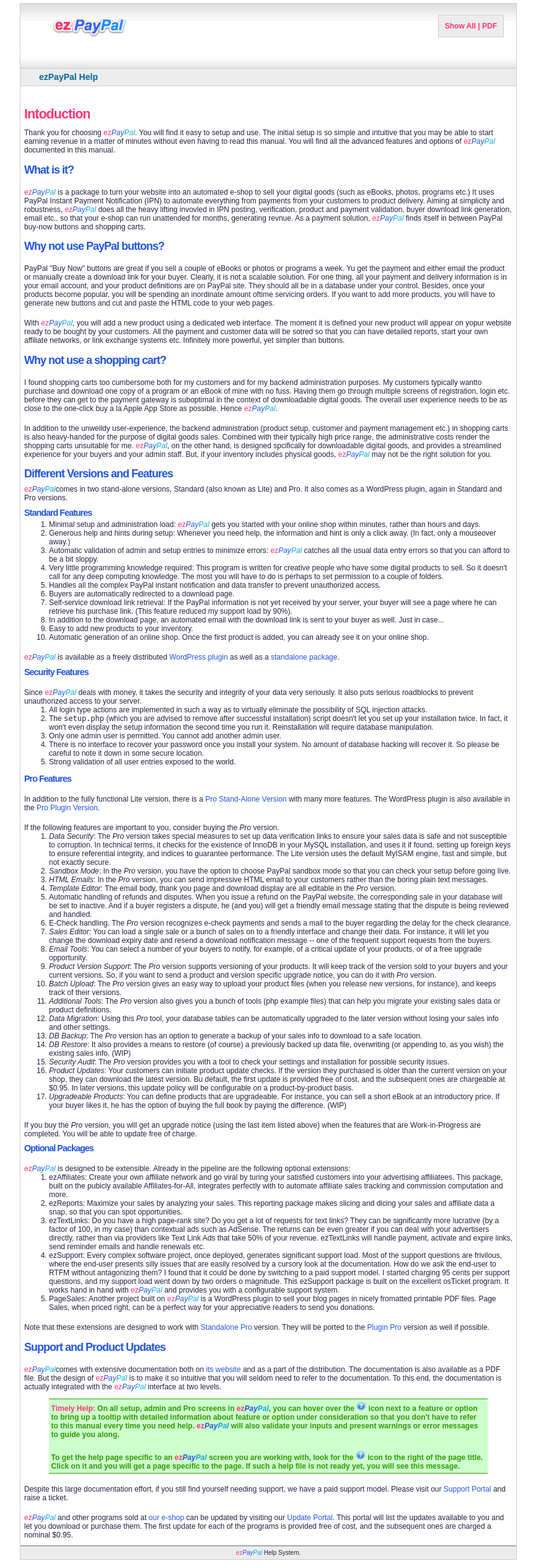
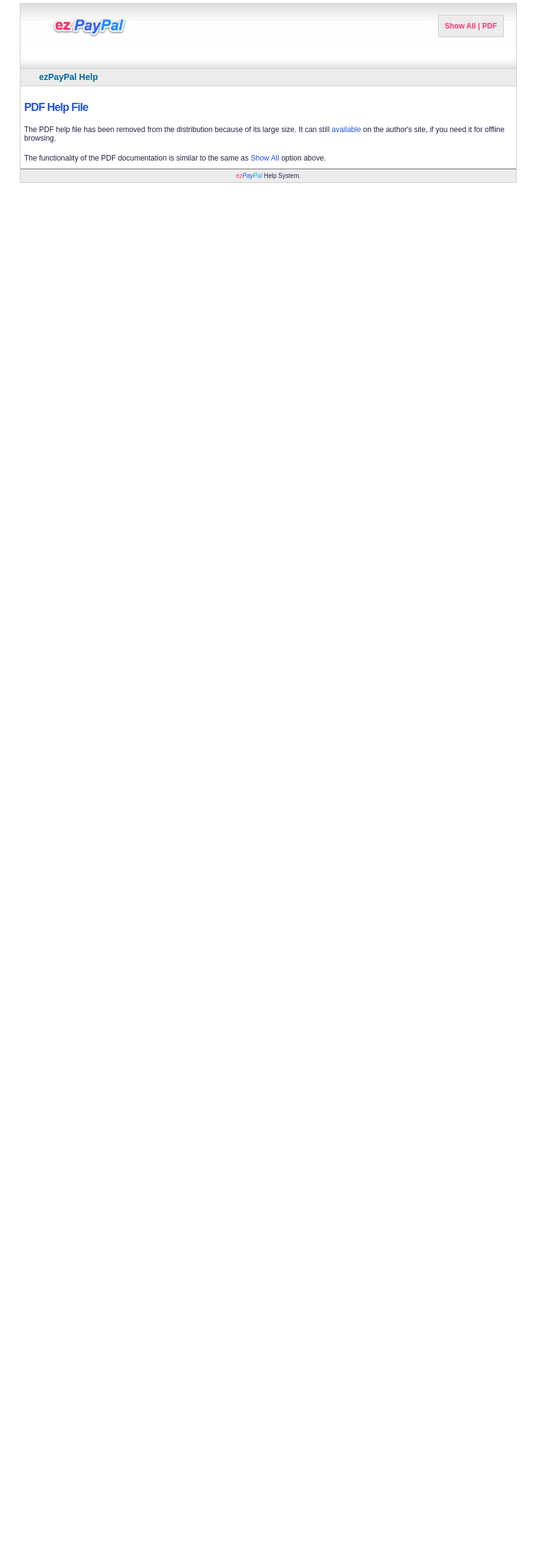
Before and after one commit to gocheaphosting/easy-paypal-lte, a PHP site: page /ezpaypal/docs/index.php?pdf in a window 1280 px wide. Shown: the whole page at 62% size, without its empty margins (207-1072 px from the left). After the commit the page ends 295 px from the top, so only its background shows below. Run offline with PHP 8.4, Linux system fonts and the light colour scheme; some libraries are stand-ins or nearby versions.

Commit message:
Committing V4.21: Help documentation changes, removing the large PDF file from the repository. [Nov 29, 2013]
git-svn-id: https://plugins.svn.wordpress.org/easy-paypal-lte/trunk@812234 b8457f37-d9ea-0310-8a92-e5e31aec5664

```diff
--- a/docs/index.php
+++ b/docs/index.php
@@ -36,7 +36,7 @@ function showPage($pages = array(), $toc=false) {
 
 function mkTitle($pages) {
   $title = array("ezPayPal Help") ;
-  $title[] = "<a href='index.php'>Show All</a> | <a href='ezpp.pdf'>PDF</a>" ;
+  $title[] = "<a href='index.php'>Show All</a> | <a href='index.php?pdf'>PDF</a>" ;
   return $title ;
 }
 
--- /dev/null
+++ b/docs/pdf.html
@@ -0,0 +1,9 @@
+<h2>PDF Help File</h2>
+
+<p>The PDF help file has been removed from the distribution because of
+its large size. It can still <a
+href="http://www.thulasidas.com/col/ezpp.pdf">available</a> on the
+author's site, if you need it for offline browsing.</p>
+
+<p>The functionality of the PDF documentation is similar to the same
+as <a href="index.php">Show All</a> option above.</p>
--- a/docs/toc.php
+++ b/docs/toc.php
@@ -7,7 +7,7 @@ foreach ($pages as $page) {
 }
 
 function toc($page, $chap) {
-  $remote_site_data = file_get_contents("http://localhost/dev/ezpp/docs/index.php?$page");
+  $remote_site_data = file_get_contents("http://localhost/ezpaypal/docs/index.php?$page");
   $dom_document = new DOMDocument();
   @$dom_document->loadHTML($remote_site_data);
   $h1 = $dom_document->getElementsByTagName('h1');
--- a/easy-paypal-lite.php
+++ b/easy-paypal-lite.php
@@ -3,7 +3,7 @@
   Plugin Name: Easy PayPal
   Plugin URI: http://www.thulasidas.com/plugins/ezpaypal
   Description: <em>Lite Version</em>: Easiest way to start selling your digital goods online. Go to <a href="options-general.php?page=easy-paypal-lite.php">Settings &rarr; Easy PayPal</a> to set it up, or use the "Settings" link on the right.
-  Version: 4.20
+  Version: 4.21
   Author: Manoj Thulasidas
   Author URI: http://www.thulasidas.com
 */
```
Also changed, not shown: readme.txt, 1 other file.
